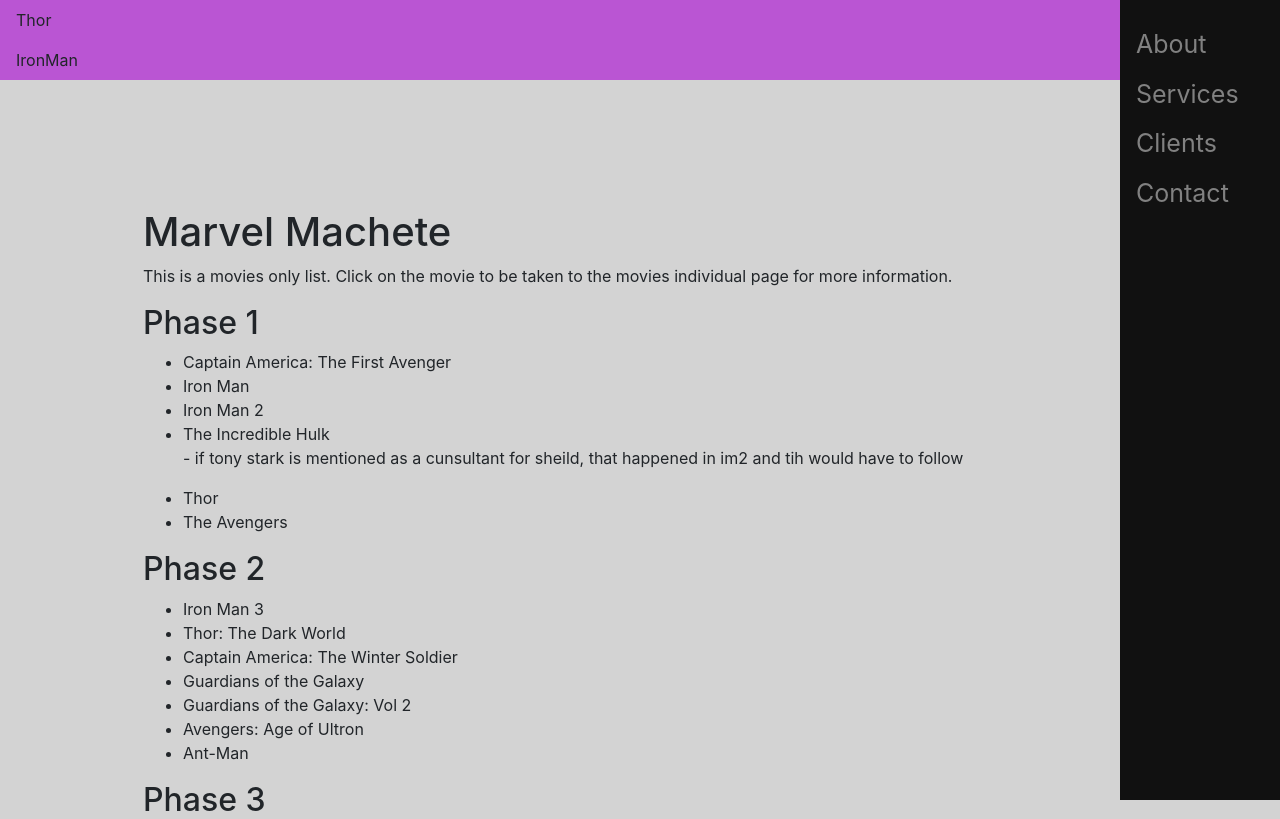
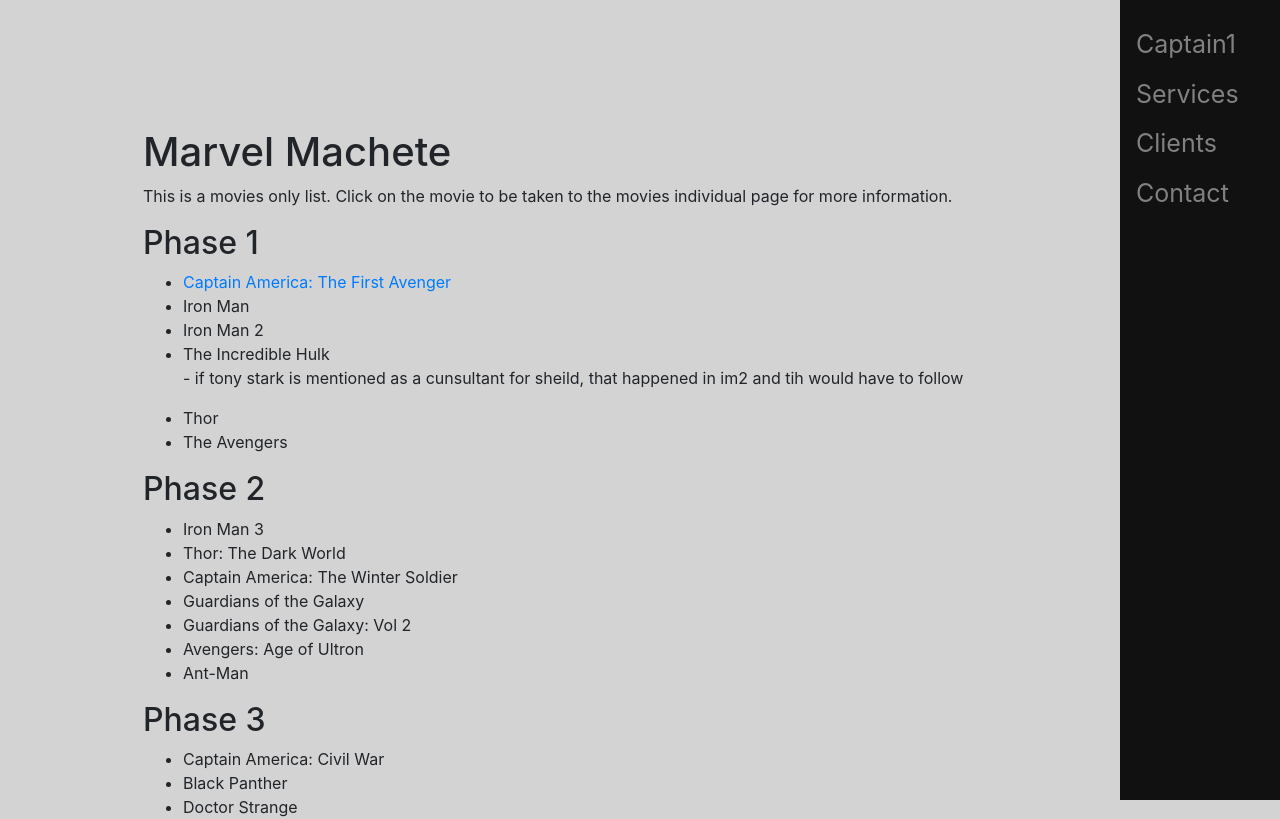
Before and after one commit to SuzanneRashka/Marvel_Machete, a React (Create React App) app: page / in a window 1280 px wide. Shown: the top 819 px of the page. Built offline with nearby package versions, Linux system fonts and the light colour scheme.

Commit message:
added routing

```diff
--- a/package.json
+++ b/package.json
@@ -5,6 +5,8 @@
   "dependencies": {
     "react": "^16.5.2",
     "react-dom": "^16.5.2",
+    "react-router": "^4.3.1",
+    "react-router-dom": "^4.3.1",
     "react-scripts": "2.0.5"
   },
   "scripts": {
--- a/src/App.css
+++ b/src/App.css
@@ -28,5 +28,5 @@
 
 .content {
   margin: 10%;
-  padding-right: 200px;
+  padding-right: 250px;
 }
--- a/src/App.js
+++ b/src/App.js
@@ -1,17 +1,21 @@
 import React, { Component } from 'react';
+import { BrowserRouter as Router, Route, Switch } from "react-router-dom";
 import Header from './components/header/header';
-import logo from './logo.svg';
 import './App.css';
 import Home from './pages/home';
+import Captain1 from './pages/captain1';
 
 class App extends Component {
   render() {
     return (
-      <div className="App">
-        <Header title="Thor" />
-        <Header title="IronMan" />
-        <Home />
-      </div>
+      <Router>
+        <div className="App">
+          <Switch>
+            <Route exact path="/" component={Home} />
+            <Route exact path="/Captain-America:-The-First-Avenger" component={Captain1} />
+          </Switch>
+        </div>
+      </Router>
     );
   }
 }
--- /dev/null
+++ b/src/components/bside/bside.js
@@ -0,0 +1,19 @@
+import React, { Component } from 'react';
+import { Link } from "react-router-dom";
+import './styles.css';
+
+class Bside extends Component {
+    render() {
+        return (
+            <div className="sidenav">
+                <Link to="/Captain-America:-The-First-Avenger">Captain1</Link>
+                <a href="#services">Services</a>
+                <a href="#clients">Clients</a>
+                <a href="#contact">Contact</a>
+
+            </div>
+        )
+    }
+}
+
+export default Bside;
--- a/src/components/header/header.js
+++ b/src/components/header/header.js
@@ -1,7 +1,7 @@
-import React from 'react';
+import React, { Component } from 'react';
 import './styles.css';
 
-class Header extends React.Component {
+class Header extends Component {
     render() {
         return (
             <div className="navbar">
--- /dev/null
+++ b/src/pages/captain1.js
@@ -0,0 +1,16 @@
+import React, { Component } from 'react';
+import '../App.css';
+import Header from '../components/header/header';
+
+class Captain1 extends Component {
+    render() {
+        return (
+            <div>
+                <Header title="Captain America: The First Soldier" />
+                <h3>Captain America: The First Soldier</h3>
+            </div>
+        )
+    }
+}
+
+export default Captain1;
--- a/src/pages/home.js
+++ b/src/pages/home.js
@@ -1,26 +1,21 @@
 import React from 'react';
+import { Link } from "react-router-dom";
+import Bside from '../components/bside/bside';
 import '../App.css';
 
 class Home extends React.Component {
     render() {
         return (
             <div>
-                <div className="sidenav">
-                    <a href="#about">About</a>
-                    <a href="#services">Services</a>
-                    <a href="#clients">Clients</a>
-                    <a href="#contact">Contact</a>
-
-                </div>
+                <Bside />
                 <div className="container content">
                     <div>
                         <h1>Marvel Machete</h1>
                         <p>This is a movies only list. Click on the movie to be taken to the movies individual page for more information. </p>
-
                     </div>
                     <h2>Phase 1</h2>
                     <ul>
-                        <li>Captain America: The First Avenger</li>
+                        <li><Link to="/Captain-America:-The-First-Avenger">Captain America: The First Avenger</Link></li>
                         <li>Iron Man</li>
                         <li>Iron Man 2</li>
                         <li>The Incredible Hulk</li>
```
Also changed, not shown: src/components/bside/styles.css (added), 1 other file (tests, documents, lock files or other folders).
